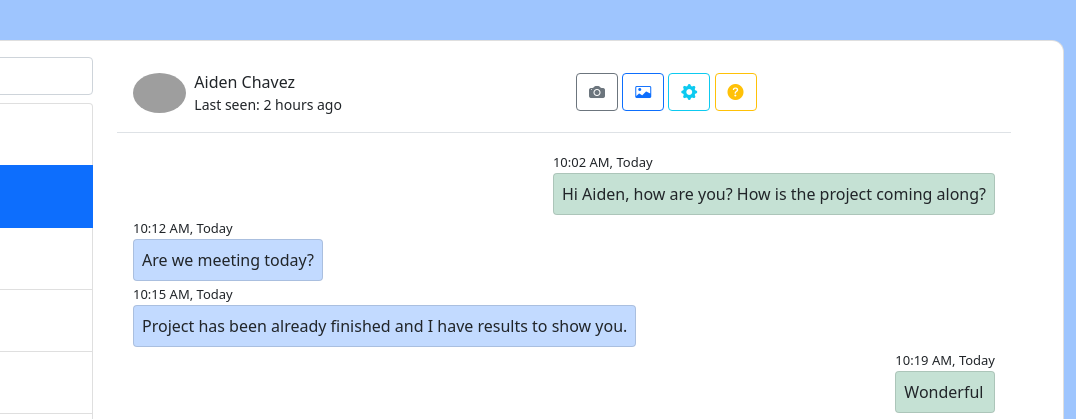
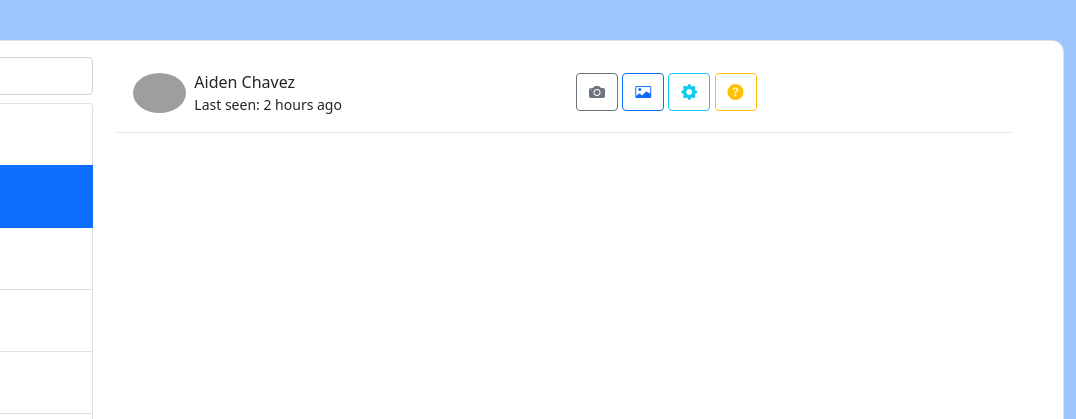
Before and after one commit to knsanchez0001/web-chat, a website: page client/chat.html in a window 1280 px wide. Shown: the top 419 px of the page, 204-1280 px from the left. Drawn offline with nearby package versions, Linux system fonts and the light colour scheme; no server answers; grey boxes are pictures that could not be loaded.

Commit message:
removed hardcoded messages

```diff
--- a/client/chat.html
+++ b/client/chat.html
@@ -116,48 +116,7 @@
                             </div>
                         </div>
                         <div class="overflow-auto h-100 p-3" id="chat-messages">
-                            <div class="clearfix message">
-                                <div class="float-end">
-                                    <div>
-                                        <span style="font-size: 13px;">10:02 AM, Today</span>
-                                    </div>
-                                    <div class="message other-message card p-2 bg-success bg-opacity-25"> Hi
-                                        Aiden, how are you? How is the
-                                        project coming along?
-                                    </div>
-                                </div>
-                            </div>
-                            <div class="clearfix message">
-                                <div>
-                                    <div>
-                                        <span style="font-size: 13px;">10:12 AM, Today</span>
-                                    </div>
-                                    <div class="float-start card p-2 bg-primary bg-opacity-25">Are we meeting today?
-                                    </div>
-                                </div>
-                            </div>
-                            <div class="clearfix message">
-                                <div>
-                                    <div>
-                                        <span style="font-size: 13px;">10:15 AM, Today</span>
-                                    </div>
-                                    <div class="float-start card p-2 bg-primary bg-opacity-25 ">Project has been
-                                        already
-                                        finished and I have
-                                        results
-                                        to show you.
-                                    </div>
-                                </div>
-                            </div>
-                            <div class="clearfix message">
-                                <div class="float-end">
-                                    <div>
-                                        <span style="font-size: 13px;">10:19 AM, Today</span>
-                                    </div>
-                                    <div class="message other-message card p-2 bg-success bg-opacity-25">
-                                        Wonderful </div>
-                                </div>
-                            </div>
+
                         </div>
                         <div class="clearfix">
                             <form id="chat-form">
```
